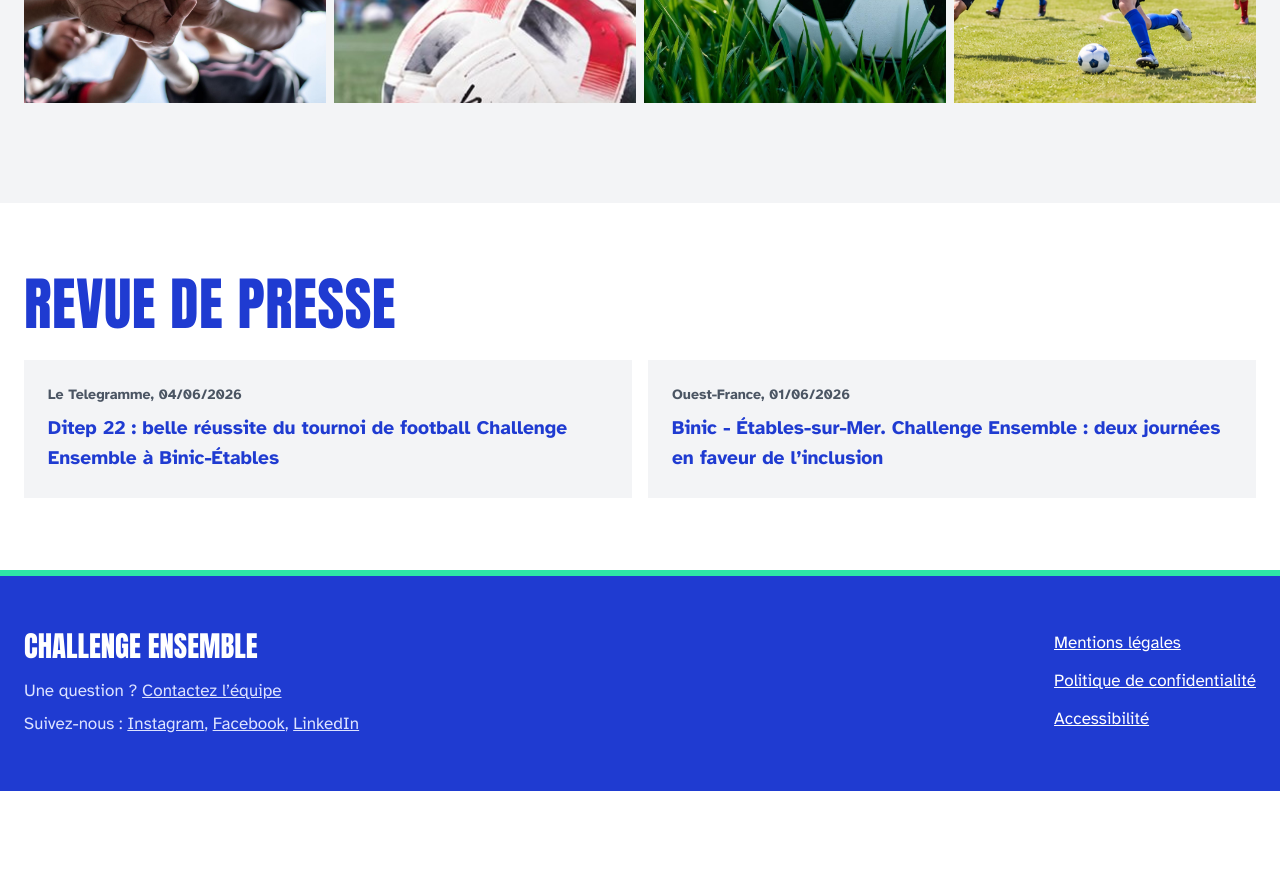
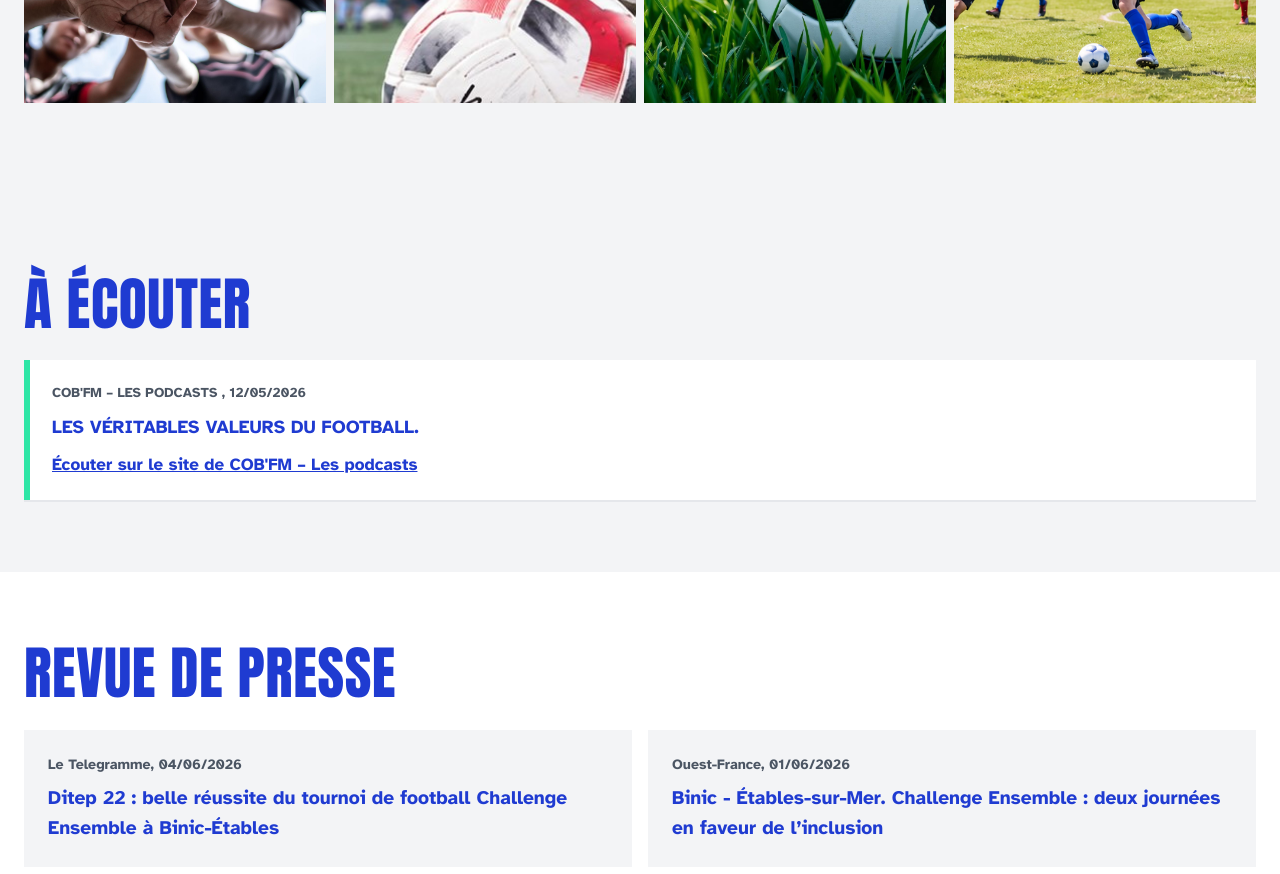
Before and after one commit to PEPBA2235/challenge-ensemble, a Jekyll site: the page built from _editions/2026.md, in a window 1280 px wide and 900 px high, scrolled down 1451 px. Shown: the top 874 px of the window. Built offline with Jekyll 4.4.1, drawn with Linux system fonts in a browser that asks for light colours; before the commit the page ends 2242 px from its top, so only the background shows below that.

Commit message:
Update _editions/2026.md (via Pages CMS)

```diff
--- a/_editions/2026.md
+++ b/_editions/2026.md
@@ -23,6 +23,11 @@ photos:
   - /images/histoire-1.jpg
   - /images/capture-decran-2026-11-06-105723.png
   - /images/capture-decran-2026-11-06-105812.png
+audios:
+  - media: " COB'FM – Les podcasts "
+    date: 12/05/2026
+    titre: LES VÉRITABLES VALEURS DU FOOTBALL.
+    lien: https://cobfmpodcast.fr/2026/05/12/acds-3-36-lemission-du-11-05-2026/
 presse:
   - media: Le Telegramme
     date: 04/06/2026
```
